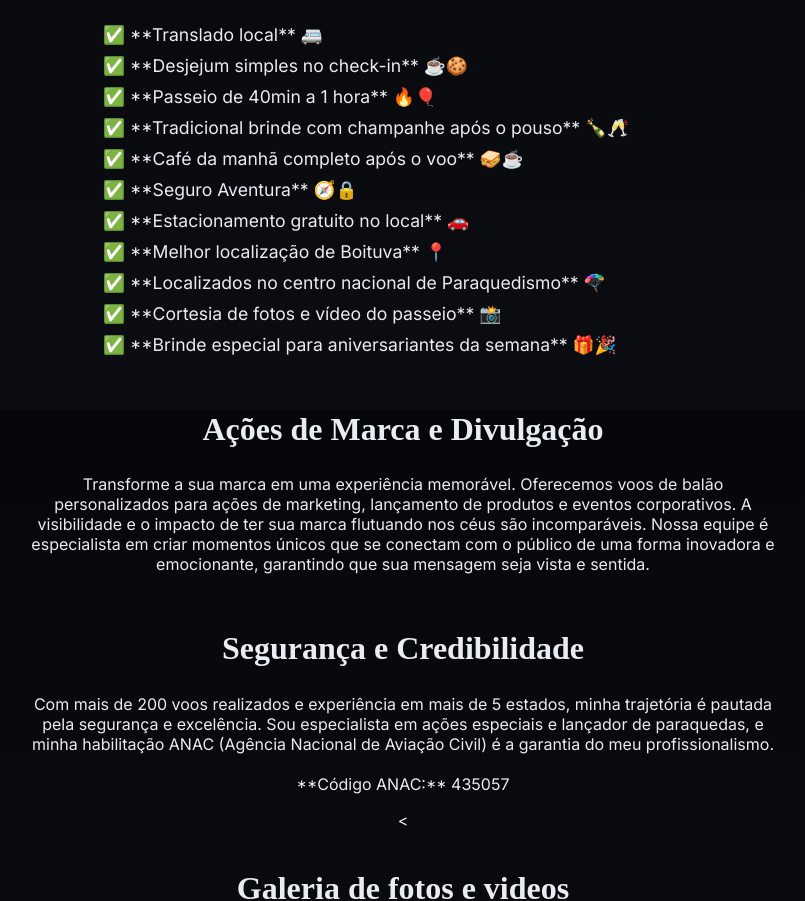
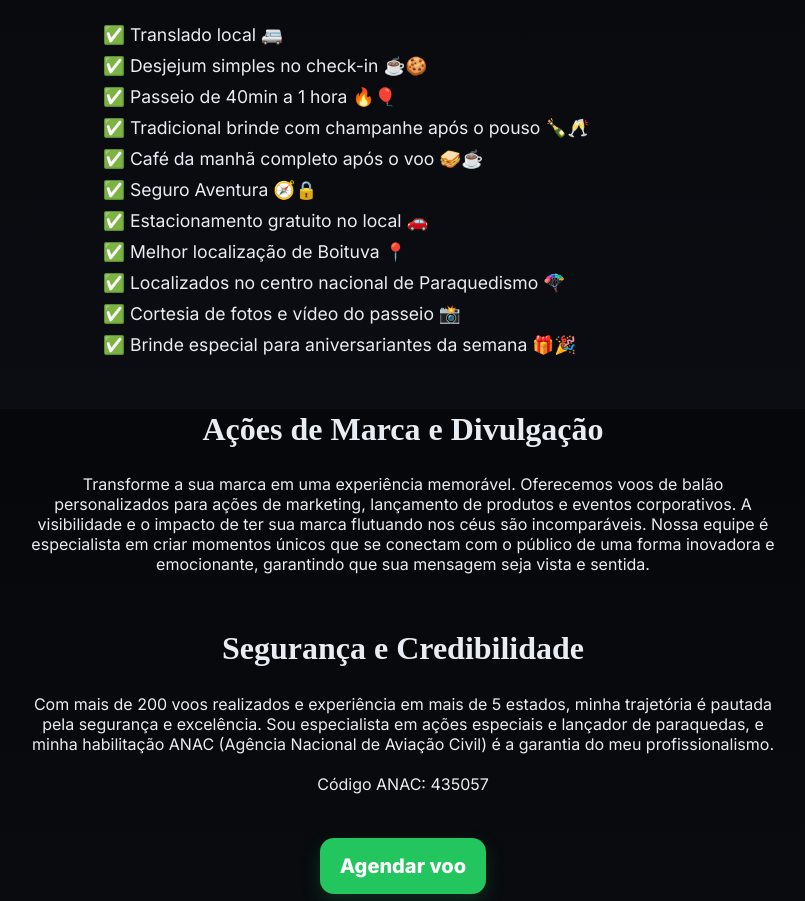
Before and after one commit to thalesborges/pilotothales, a plain HTML site: page voos.html in a window 1280 px wide. Shown: the part 391-1292 px from the top of the page, without its empty margins (237-1042 px from the left). Drawn offline with Linux system fonts and the light colour scheme; a web font is replaced by a local one.

Commit message:
Add files via upload

```diff
--- a/style.css
+++ b/style.css
@@ -249,8 +249,8 @@ section {
 
 .feedback-gallery {
   display: grid;
-  grid-template-columns: repeat(auto-fit, minmax(200px, 1fr));
-  gap: 20px;
+  grid-template-columns: repeat(auto-fit, minmax(300px, 1fr));
+  gap: 380px;
 }
 
 .feedback-box {
@@ -773,3 +773,46 @@ large-link instagram-link .label {
   overflow: hidden; clip: rect(0 0 0 0);
   white-space: nowrap; border: 0;
 }
+
+
+/* CTA Agendar Voo */
+.schedule-cta {
+  display: flex;
+  justify-content: center;
+  margin: 28px 16px; /* espaço ao redor */
+}
+
+.btn-schedule {
+  display: inline-block;
+  width: 100%;
+  max-width: 820px;         /* largura máxima do botão em telas grandes */
+  text-align: center;
+  padding: 16px 20px;
+  border-radius: 14px;
+  background: #22c55e;      /* verde (pode trocar) */
+  color: #ffffff;
+  font-weight: 700;
+  font-family: "Inter", system-ui, -apple-system, "Segoe UI", Roboto, "Helvetica Neue", Arial;
+  font-size: 1.25rem;
+  text-decoration: none;
+  box-shadow: 0 8px 20px rgba(34, 197, 94, 0.18);
+  transition: transform .16s ease, filter .16s ease;
+}
+
+/* Efeito hover / foco (acessibilidade) */
+.btn-schedule:hover,
+.btn-schedule:focus {
+  transform: translateY(-3px);
+  filter: brightness(0.96);
+  outline: none;
+  box-shadow: 0 12px 28px rgba(34, 197, 94, 0.22);
+}
+
+/* Responsividade: manter legível em telas pequenas */
+@media (max-width: 420px) {
+  .btn-schedule {
+    padding: 14px 12px;
+    font-size: 1.05rem;
+    border-radius: 10px;
+  }
+}
--- a/voos.html
+++ b/voos.html
@@ -20,19 +20,6 @@
   </ul>
 </nav>
 
-<!-- coloque esse bloco logo depois do <nav class="nav-menu"> -->
-<div class="top-socials" aria-hidden="false">
-  <a href="https://wa.me/5515988069095" target="_blank" class="top-social-link" aria-label="WhatsApp Thales">
-    <img src="logos/w.png" alt="WhatsApp" class="top-icon">
-    <span class="sr-only">WhatsApp</span>
-  </a>
-
-  <a href="https://www.instagram.com/pilotothales" target="_blank" class="top-social-link" aria-label="Instagram Thales">
-    <img src="logos/i.png" alt="Instagram" class="top-icon">
-    <span class="sr-only">Instagram</span>
-  </a>
-</div>
-
   <div class="container">
     <nav>
       <div class="header-main">
@@ -46,17 +33,17 @@
     <h2>O que está incluso em todos os nossos pacotes?</h2>
     <div class="list-container">
       <ul>
-        <li>✅ **Translado local** 🚐</li>
-        <li>✅ **Desjejum simples no check-in** ☕🍪</li>
-        <li>✅ **Passeio de 40min a 1 hora** 🔥🎈</li>
-        <li>✅ **Tradicional brinde com champanhe após o pouso** 🍾🥂</li>
-        <li>✅ **Café da manhã completo após o voo** 🥪☕</li>
-        <li>✅ **Seguro Aventura** 🧭🔒</li>
-        <li>✅ **Estacionamento gratuito no local** 🚗</li>
-        <li>✅ **Melhor localização de Boituva** 📍</li>
-        <li>✅ **Localizados no centro nacional de Paraquedismo** 🪂</li>
-        <li>✅ **Cortesia de fotos e vídeo do passeio** 📸</li>
-        <li>✅ **Brinde especial para aniversariantes da semana** 🎁🎉</li>
+        <li>✅   Translado local   🚐</li>
+        <li>✅   Desjejum simples no check-in   ☕🍪</li>
+        <li>✅   Passeio de 40min a 1 hora   🔥🎈</li>
+        <li>✅   Tradicional brinde com champanhe após o pouso   🍾🥂</li>
+        <li>✅   Café da manhã completo após o voo   🥪☕</li>
+        <li>✅   Seguro Aventura   🧭🔒</li>
+        <li>✅   Estacionamento gratuito no local   🚗</li>
+        <li>✅   Melhor localização de Boituva   📍</li>
+        <li>✅   Localizados no centro nacional de Paraquedismo   🪂</li>
+        <li>✅   Cortesia de fotos e vídeo do passeio   📸</li>
+        <li>✅   Brinde especial para aniversariantes da semana   🎁🎉</li>
       </ul>
     </div>
   </section>
@@ -71,11 +58,24 @@
     <p>
       Com mais de 200 voos realizados e experiência em mais de 5 estados, minha trajetória é pautada pela segurança e excelência. Sou especialista em ações especiais e lançador de paraquedas, e minha habilitação ANAC (Agência Nacional de Aviação Civil) é a garantia do meu profissionalismo.
       <br><br>
-      **Código ANAC:** 435057
+      Código ANAC:  435057
     </p>
   </section>
+
+<!-- CTA: Agendar Voo -->
+<div class="schedule-cta">
+  <a
+    class="btn-schedule"
+    href="https://wa.me/5515988069095"
+    target="_blank"
+    rel="noopener"
+    aria-label="Agendar voo pelo WhatsApp — abre em nova aba"
+  >
+    Agendar voo
+  </a>
+</div>
+
   <<section class="content-container">
-
 <div class="gallery-block">
     <h2>Galeria de fotos e videos</h2>
   <div id="gallery-palestras" class="photo-gallery" aria-label="Galeria de fotos das palestras"></div>
```
Also changed, not shown: contato.html (+15 -0 lines), feedback.html (+3 -24 lines), index.html (+0 -13 lines), palestras.html (+14 -13 lines), feedbacks/1.jpeg (added), feedbacks/2.jpeg (added), feedbacks/3.jpeg (added).
